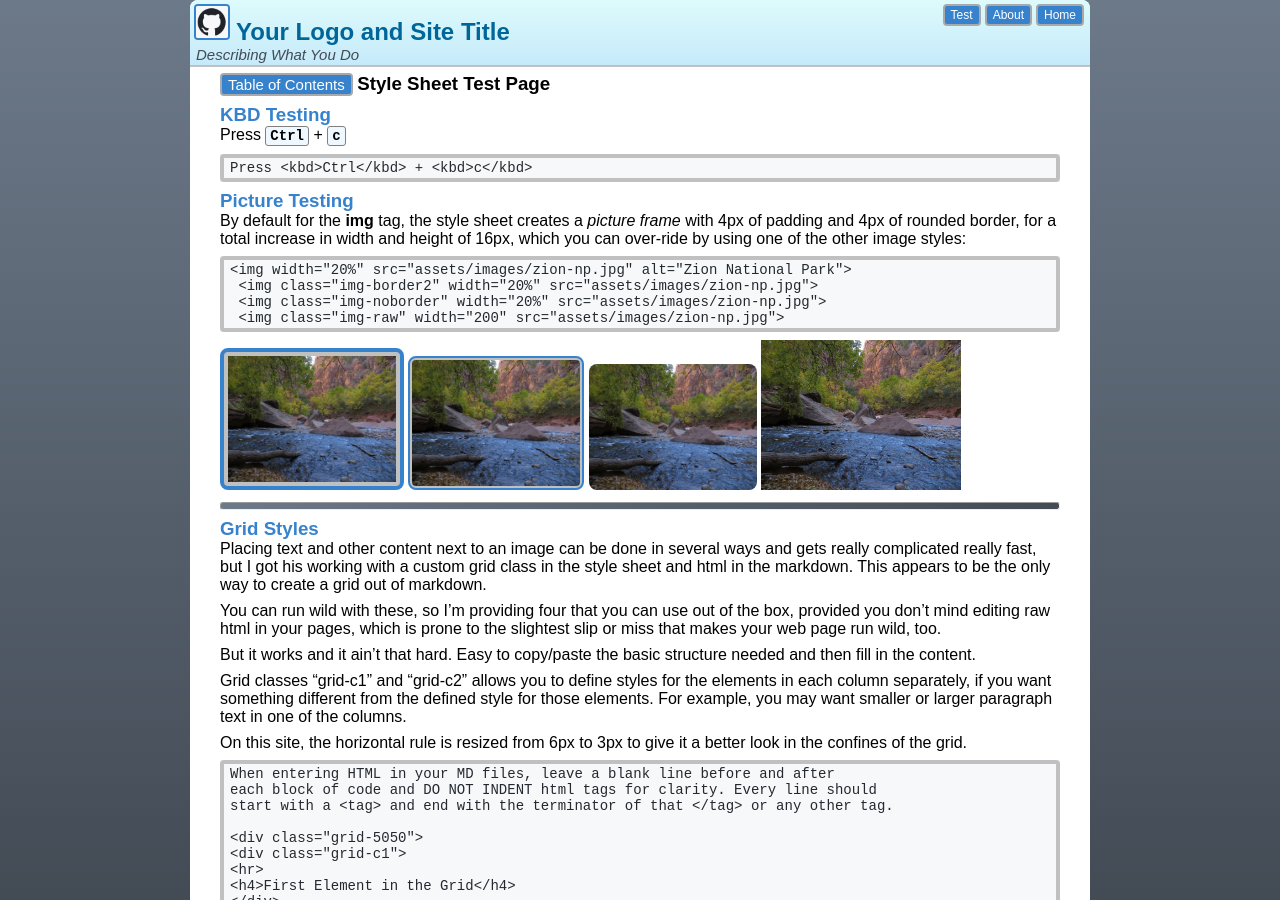
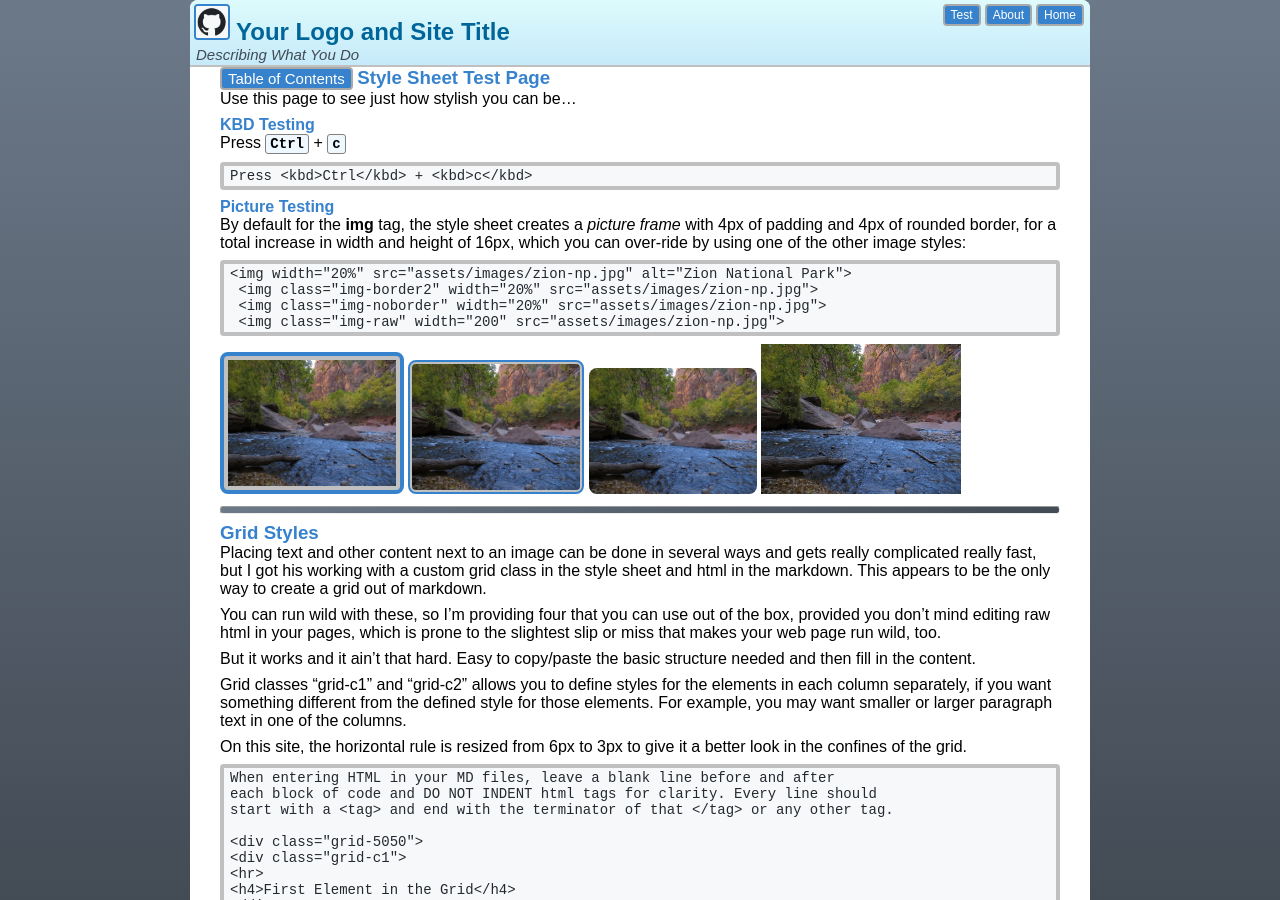
Before and after one commit to TR-Systems/modernist, a Jekyll site: the page built from test.md, in a window 1280 px wide and 900 px high. Built offline with Jekyll 4.4.1, drawn with Linux system fonts in a browser that asks for light colours; our own code applies the rules of GitHub Pages for plain Markdown files.

Commit message:
remove grid-hdr for toc - not needed

````diff
--- a/test.md
+++ b/test.md
@@ -2,8 +2,6 @@
 title: Style Sheet Test Page
 ---
 
-<div class="grid-toc">
-<div class="grid-toc-content">
 <div class="dropdown">
 <button onclick="menuClick()" class="dropbtn">Table of Contents</button>
 <div id="myDropdown" class="dropdown-content">
@@ -15,18 +13,18 @@ title: Style Sheet Test Page
 <a href="#table-testing">Table Testing</a>
 </div>
 </div>
-<h2>{{ page.title }}</h2>
-</div>
-</div>
+<h3 style="display:inline;">{{ page.title }}</h3>
 
-### KBD Testing
+Use this page to see just how stylish you can be...
+
+#### KBD Testing
 Press <kbd>Ctrl</kbd> + <kbd>c</kbd>
 
 ```
 Press <kbd>Ctrl</kbd> + <kbd>c</kbd>
 ```
 
-### Picture Testing
+#### Picture Testing
 By default for the **img** tag, the style sheet creates a *picture frame* with 4px of padding and 4px of rounded border, for a total increase in width and height of 16px, which you can over-ride by using one of the other image styles:
 
 ```
````
Also changed, not shown: index.md (+1 -6 lines).
